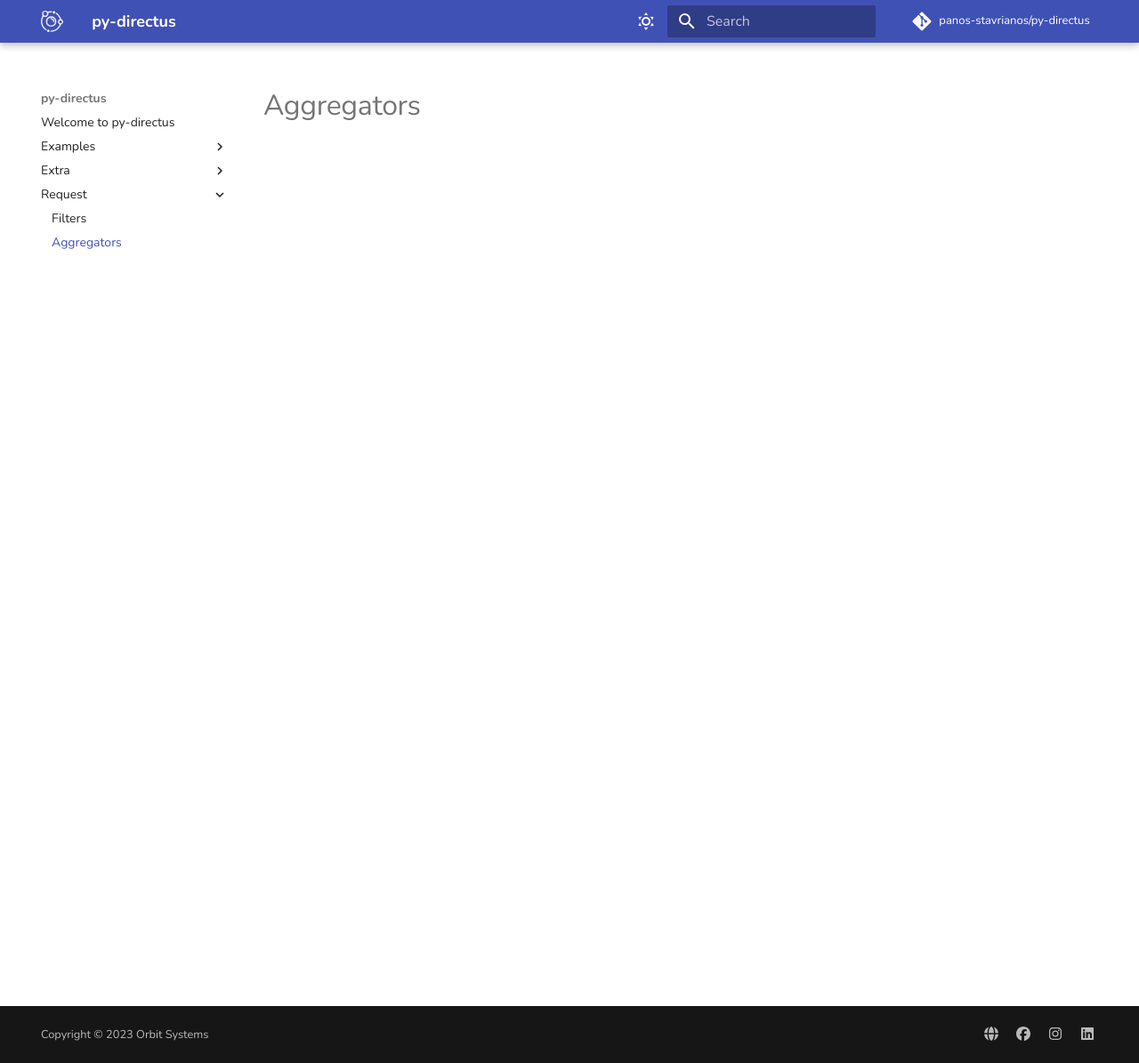
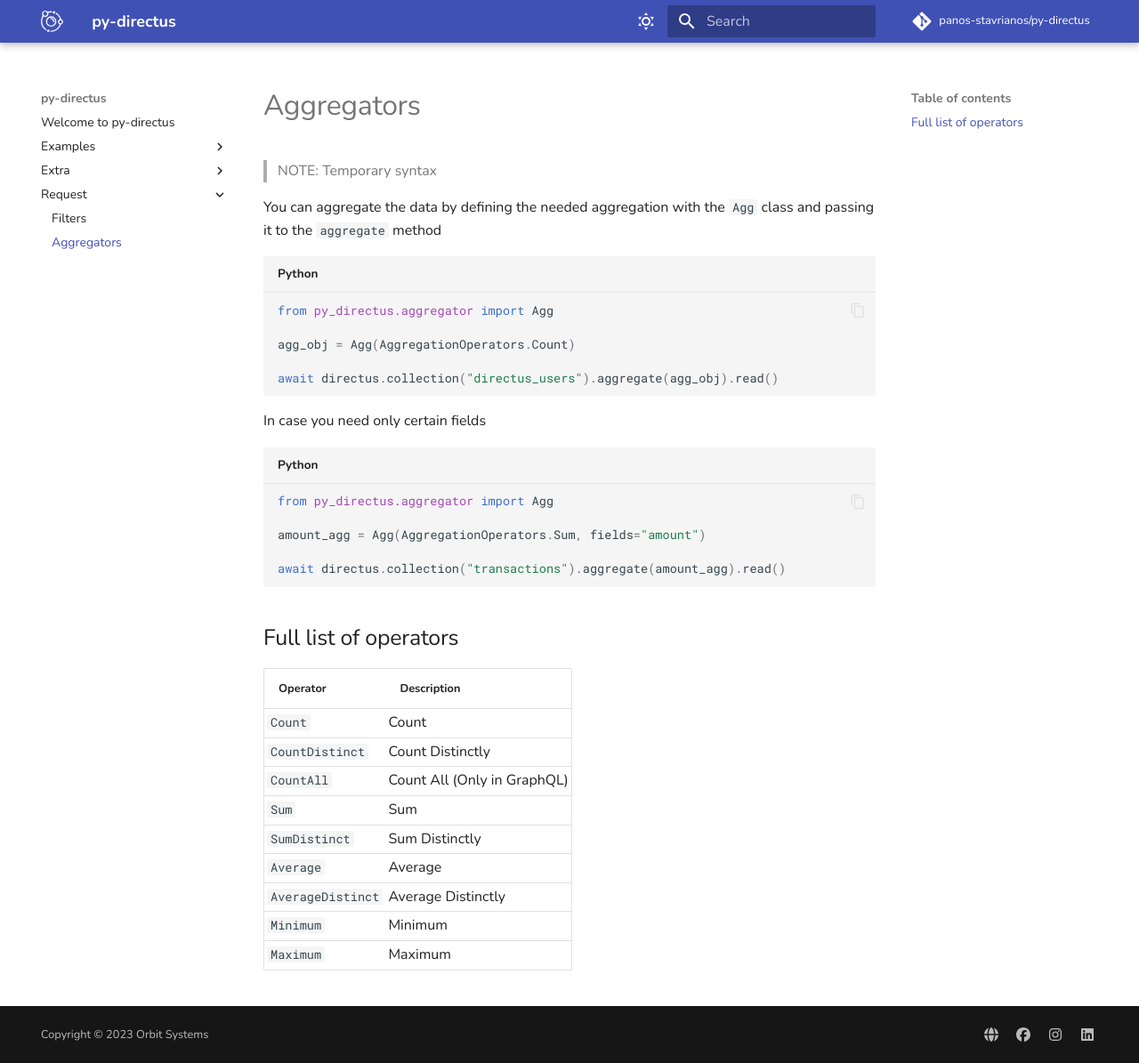
Before and after one commit to panos-stavrianos/py-directus, an MkDocs documentation site: the page built from docs/docs/request/aggregation.md, in a window 1280 px wide and 1195 px high. Shown: the whole window at 89% size. Built offline with MkDocs 1.6.1 and Material for MkDocs 9.7.7, drawn with Linux system fonts in a browser that asks for light colours; comment, search, counter and statistics services are not loaded.

Commit message:
[UPD] Added the 'Agg' class for aggregation definition

````diff
--- a/docs/docs/request/aggregation.md
+++ b/docs/docs/request/aggregation.md
@@ -1 +1,37 @@
 # Aggregators
+
+> NOTE: Temporary syntax
+
+You can aggregate the data by defining the needed aggregation with the `Agg` class and passing it to the `aggregate` method
+
+```python
+from py_directus.aggregator import Agg
+
+agg_obj = Agg(AggregationOperators.Count)
+
+await directus.collection("directus_users").aggregate(agg_obj).read()
+```
+
+In case you need only certain fields
+
+```python
+from py_directus.aggregator import Agg
+
+amount_agg = Agg(AggregationOperators.Sum, fields="amount")
+
+await directus.collection("transactions").aggregate(amount_agg).read()
+```
+
+## Full list of operators
+
+| Operator             | Description                         |
+|----------------------|-------------------------------------|
+| `Count`              | Count                               |
+| `CountDistinct`      | Count Distinctly                    |
+| `CountAll`           | Count All (Only in GraphQL)         |
+| `Sum`                | Sum                                 |
+| `SumDistinct`        | Sum Distinctly                      |
+| `Average`            | Average                             |
+| `AverageDistinct`    | Average Distinctly                  |
+| `Minimum`            | Minimum                             |
+| `Maximum`            | Maximum                             |
````
Also changed, not shown: README.md, docs/docs/request/index.md (line endings or trailing spaces), 5 other files.
